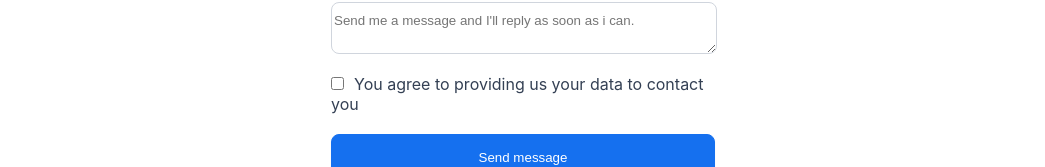
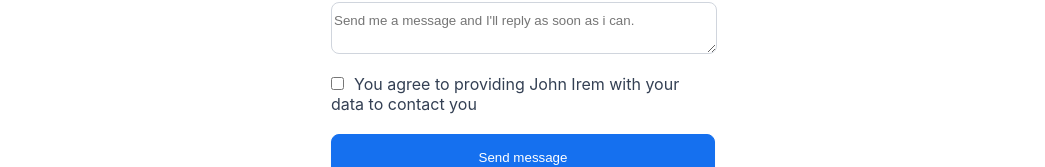
Before and after one commit to eyesaidyo/my-profile-hng, a React (Create React App) app: page /contact in a window 1280 px wide. Shown: the part 363-530 px from the top of the page, without its empty margins (117-1162 px from the left). Built offline with nearby package versions, Linux system fonts and the light colour scheme.

Commit message:
chore: _redirects file

```diff
--- a/src/ContactMe.jsx
+++ b/src/ContactMe.jsx
@@ -30,7 +30,7 @@ const ContactMe = () => {
         </textarea>
         <div className='checkbox'>
           <input type='checkbox' id='agree' name='agree'></input>
-          <label for='agree'>You agree to providing us your data to contact you</label>
+          <label for='agree'>You agree to providing John Irem with your data to contact you</label>
         </div>
 
         <button id="btn__submit">Send message</button>
```
Also changed, not shown: 1 other file (tests, documents, lock files or other folders).
